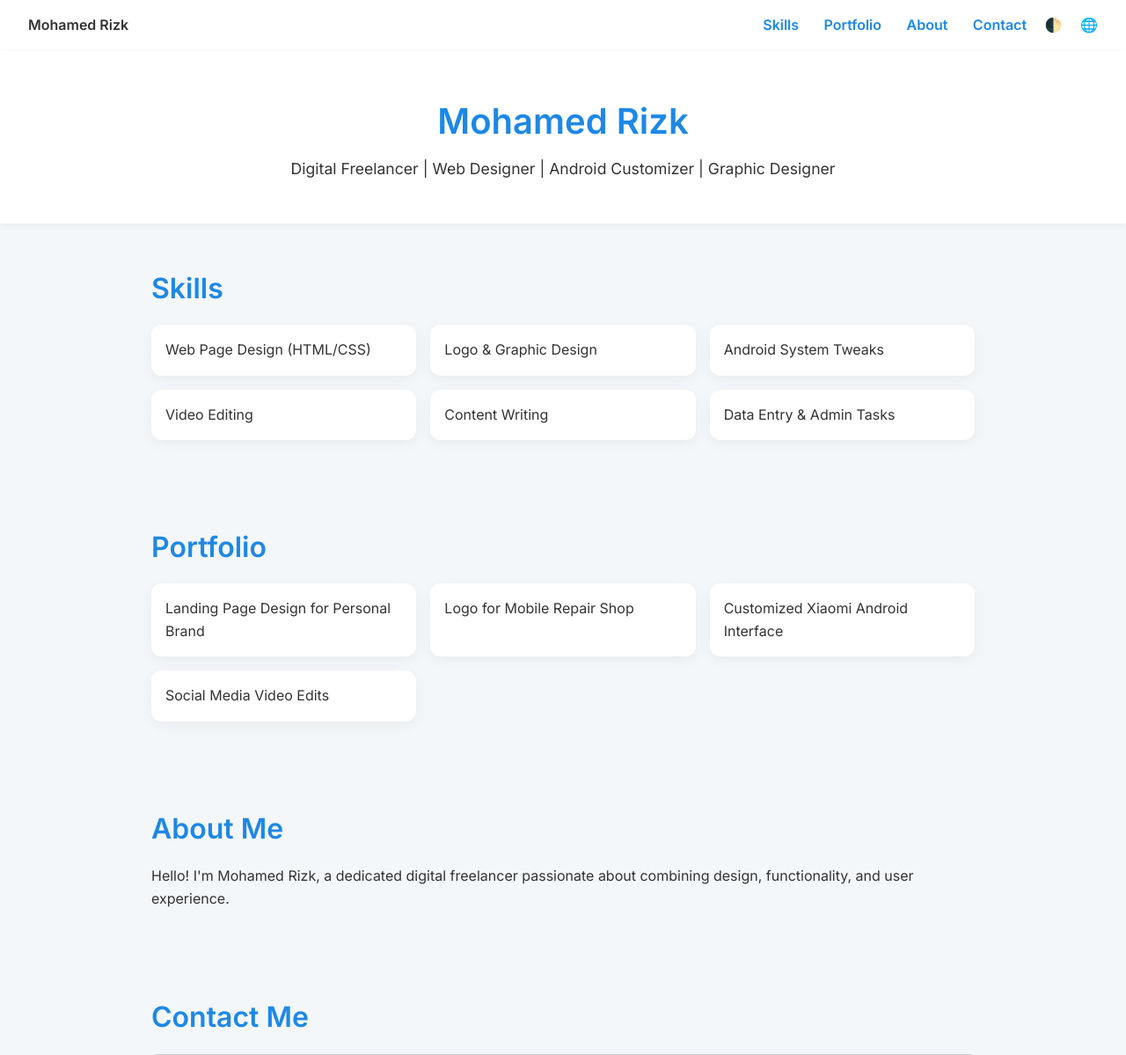
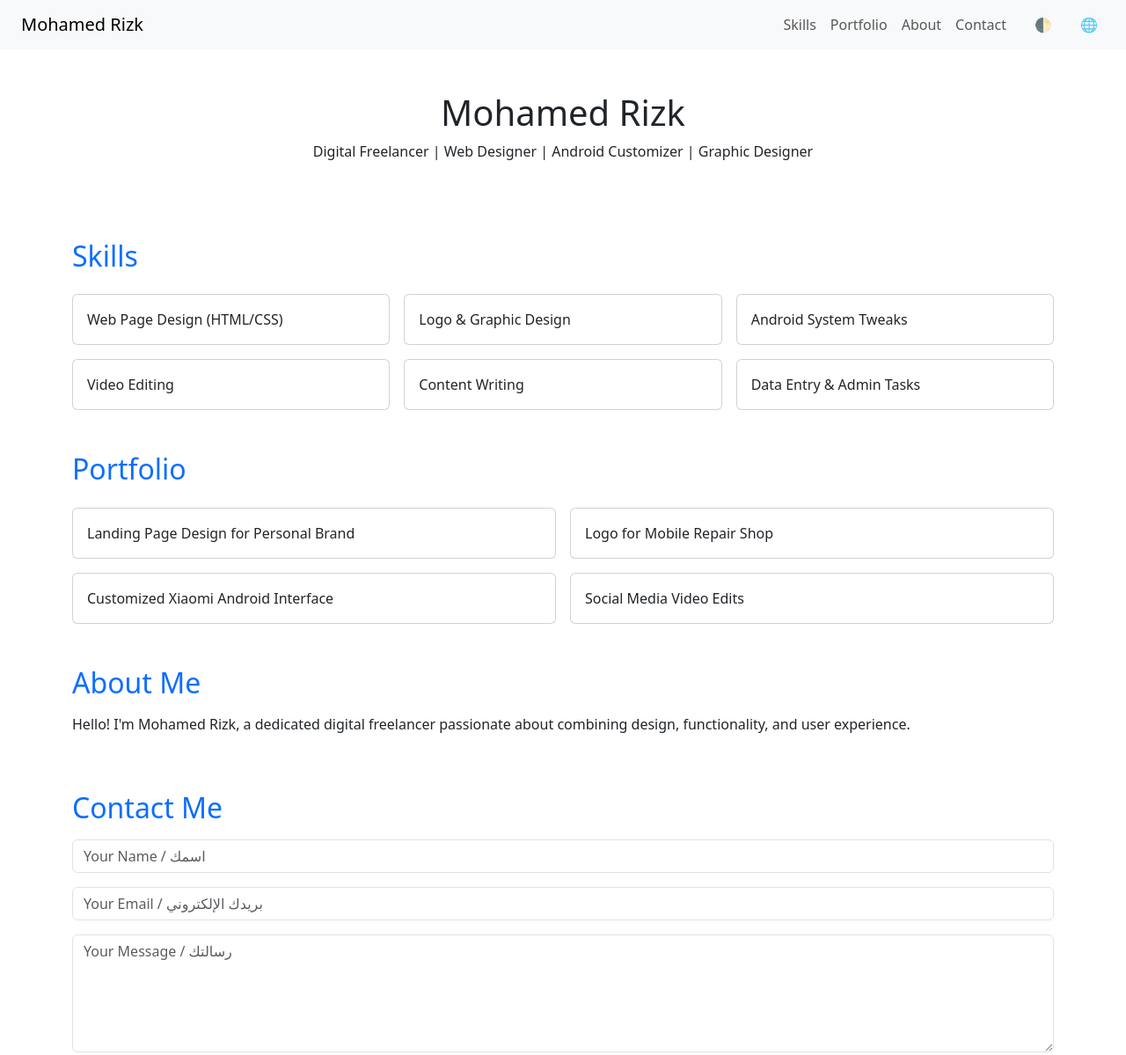
Before and after one commit to Mimo1Tech/Mohamed-portfolio, a plain HTML site: page index.html in a window 1280 px wide. Shown: the top 1199 px of the page at 88% size. Drawn offline with nearby package versions, Linux system fonts and the light colour scheme.

Commit message:
Update index.html

```diff
--- a/index.html
+++ b/index.html
@@ -1,167 +1,80 @@
-<!DOCTYPE html>
-<html lang="en">
+<!DOCTYPE html><html lang="en">
 <head>
   <meta charset="UTF-8" />
   <meta name="viewport" content="width=device-width, initial-scale=1.0" />
   <title>Mohamed Rizk | Digital Freelancer</title>
-  <link href="https://fonts.googleapis.com/css2?family=Inter:wght@400;600&display=swap" rel="stylesheet">
+  <link href="https://cdn.jsdelivr.net/npm/bootstrap@5.3.0/dist/css/bootstrap.min.css" rel="stylesheet">
   <style>
-    :root {
-      --bg-color: #f4f7fa;
-      --text-color: #333;
-      --card-color: #ffffff;
-      --primary: #1e88e5;
-    }
     body.dark {
-      --bg-color: #121212;
-      --text-color: #f0f0f0;
-      --card-color: #1e1e1e;
-    }
-    * {
-      margin: 0;
-      padding: 0;
-      box-sizing: border-box;
-      font-family: 'Inter', sans-serif;
-    }
-    body {
-      background-color: var(--bg-color);
-      color: var(--text-color);
-      line-height: 1.6;
-    }
-    nav {
-      background: var(--card-color);
-      padding: 1rem 2rem;
-      box-shadow: 0 2px 10px rgba(0, 0, 0, 0.05);
-      display: flex;
-      justify-content: space-between;
-      align-items: center;
-    }
-    nav a {
-      color: var(--primary);
-      text-decoration: none;
-      margin-left: 1.5rem;
-      font-weight: 600;
+      background-color: #121212;
+      color: #f0f0f0;
     }
     .switch {
       cursor: pointer;
       margin-left: 1rem;
     }
-    header {
-      background-color: var(--card-color);
-      padding: 3rem 2rem;
-      text-align: center;
-      box-shadow: 0 2px 10px rgba(0, 0, 0, 0.05);
-    }
-    header h1 {
-      font-size: 2.5rem;
-      color: var(--primary);
-    }
-    header p {
-      font-size: 1.1rem;
-      margin-top: 0.5rem;
-    }
-    section {
-      padding: 3rem 2rem;
-      max-width: 1000px;
-      margin: auto;
-    }
-    h2 {
-      font-size: 2rem;
-      margin-bottom: 1rem;
-      color: var(--primary);
-    }
-    .grid {
-      display: grid;
-      grid-template-columns: repeat(auto-fit, minmax(250px, 1fr));
-      gap: 1rem;
-    }
-    .card {
-      background-color: var(--card-color);
-      padding: 1rem;
-      border-radius: 12px;
-      box-shadow: 0 4px 15px rgba(0,0,0,0.05);
-    }
-    form input, form textarea, form button {
-      width: 100%;
-      padding: 10px;
-      margin-bottom: 1rem;
-      border-radius: 6px;
-      border: 1px solid #ccc;
-    }
-    form button {
-      background-color: var(--primary);
-      color: white;
-      border: none;
-      cursor: pointer;
-    }
-    footer {
-      text-align: center;
-      padding: 2rem;
-      font-size: 0.9rem;
-      background: var(--card-color);
-      margin-top: 3rem;
-    }
   </style>
 </head>
 <body>
-  <nav>
-    <div><strong>Mohamed Rizk</strong></div>
-    <div>
-      <a href="#skills">Skills</a>
-      <a href="#portfolio">Portfolio</a>
-      <a href="#about">About</a>
-      <a href="#contact">Contact</a>
-      <span class="switch" onclick="toggleDarkMode()">🌓</span>
-      <span class="switch" onclick="toggleLang()">🌐</span>
+  <nav class="navbar navbar-expand-lg navbar-light bg-light px-4">
+    <a class="navbar-brand" href="#">Mohamed Rizk</a>
+    <button class="navbar-toggler" type="button" data-bs-toggle="collapse" data-bs-target="#navbarNav">
+      <span class="navbar-toggler-icon"></span>
+    </button>
+    <div class="collapse navbar-collapse" id="navbarNav">
+      <ul class="navbar-nav ms-auto">
+        <li class="nav-item"><a class="nav-link" href="#skills">Skills</a></li>
+        <li class="nav-item"><a class="nav-link" href="#portfolio">Portfolio</a></li>
+        <li class="nav-item"><a class="nav-link" href="#about">About</a></li>
+        <li class="nav-item"><a class="nav-link" href="#contact">Contact</a></li>
+        <li class="nav-item"><span class="nav-link switch" onclick="toggleDarkMode()">🌓</span></li>
+        <li class="nav-item"><span class="nav-link switch" onclick="toggleLang()">🌐</span></li>
+      </ul>
     </div>
-  </nav>
-  <header>
+  </nav>  <header class="text-center py-5">
     <h1 data-en="Mohamed Rizk" data-ar="محمد رزق">Mohamed Rizk</h1>
-    <p data-en="Digital Freelancer | Web Designer | Android Customizer | Graphic Designer"
-       data-ar="مستقل رقمي | مصمم مواقع | مخصص أندرويد | مصمم جرافيك">
-       Digital Freelancer | Web Designer | Android Customizer | Graphic Designer
-    </p>
-  </header>
-  <section id="skills">
-    <h2 data-en="Skills" data-ar="المهارات">Skills</h2>
-    <div class="grid">
-      <div class="card" data-en="Web Page Design (HTML/CSS)" data-ar="تصميم صفحات الويب (HTML/CSS)">Web Page Design (HTML/CSS)</div>
-      <div class="card" data-en="Logo & Graphic Design" data-ar="تصميم الشعارات والجرافيك">Logo & Graphic Design</div>
-      <div class="card" data-en="Android System Tweaks" data-ar="تعديلات نظام الأندرويد">Android System Tweaks</div>
-      <div class="card" data-en="Video Editing" data-ar="مونتاج الفيديو">Video Editing</div>
-      <div class="card" data-en="Content Writing" data-ar="كتابة المحتوى">Content Writing</div>
-      <div class="card" data-en="Data Entry & Admin Tasks" data-ar="إدخال البيانات والمهام الإدارية">Data Entry & Admin Tasks</div>
+    <p data-en="Digital Freelancer | Web Designer | Android Customizer | Graphic Designer" data-ar="مستقل رقمي | مصمم مواقع | مخصص أندرويد | مصمم جرافيك">Digital Freelancer | Web Designer | Android Customizer | Graphic Designer</p>
+  </header>  <section id="skills" class="container py-4">
+    <h2 class="text-primary mb-4" data-en="Skills" data-ar="المهارات">Skills</h2>
+    <div class="row g-3">
+      <div class="col-md-4"><div class="card p-3" data-en="Web Page Design (HTML/CSS)" data-ar="تصميم صفحات الويب (HTML/CSS)">Web Page Design (HTML/CSS)</div></div>
+      <div class="col-md-4"><div class="card p-3" data-en="Logo & Graphic Design" data-ar="تصميم الشعارات والجرافيك">Logo & Graphic Design</div></div>
+      <div class="col-md-4"><div class="card p-3" data-en="Android System Tweaks" data-ar="تعديلات نظام الأندرويد">Android System Tweaks</div></div>
+      <div class="col-md-4"><div class="card p-3" data-en="Video Editing" data-ar="مونتاج الفيديو">Video Editing</div></div>
+      <div class="col-md-4"><div class="card p-3" data-en="Content Writing" data-ar="كتابة المحتوى">Content Writing</div></div>
+      <div class="col-md-4"><div class="card p-3" data-en="Data Entry & Admin Tasks" data-ar="إدخال البيانات والمهام الإدارية">Data Entry & Admin Tasks</div></div>
     </div>
-  </section>
-  <section id="portfolio">
-    <h2 data-en="Portfolio" data-ar="نماذج الأعمال">Portfolio</h2>
-    <div class="grid">
-      <div class="card" data-en="Landing Page Design for Personal Brand" data-ar="تصميم صفحة هبوط لعلامة شخصية">Landing Page Design for Personal Brand</div>
-      <div class="card" data-en="Logo for Mobile Repair Shop" data-ar="شعار لمحل صيانة موبايلات">Logo for Mobile Repair Shop</div>
-      <div class="card" data-en="Customized Xiaomi Android Interface" data-ar="واجهة شاومي معدّلة">Customized Xiaomi Android Interface</div>
-      <div class="card" data-en="Social Media Video Edits" data-ar="مونتاج فيديوهات للسوشيال ميديا">Social Media Video Edits</div>
+  </section>  <section id="portfolio" class="container py-4">
+    <h2 class="text-primary mb-4" data-en="Portfolio" data-ar="نماذج الأعمال">Portfolio</h2>
+    <div class="row g-3">
+      <div class="col-md-6"><div class="card p-3" data-en="Landing Page Design for Personal Brand" data-ar="تصميم صفحة هبوط لعلامة شخصية">Landing Page Design for Personal Brand</div></div>
+      <div class="col-md-6"><div class="card p-3" data-en="Logo for Mobile Repair Shop" data-ar="شعار لمحل صيانة موبايلات">Logo for Mobile Repair Shop</div></div>
+      <div class="col-md-6"><div class="card p-3" data-en="Customized Xiaomi Android Interface" data-ar="واجهة شاومي معدّلة">Customized Xiaomi Android Interface</div></div>
+      <div class="col-md-6"><div class="card p-3" data-en="Social Media Video Edits" data-ar="مونتاج فيديوهات للسوشيال ميديا">Social Media Video Edits</div></div>
     </div>
-  </section>
-  <section id="about">
-    <h2 data-en="About Me" data-ar="من أنا">About Me</h2>
+  </section>  <section id="about" class="container py-4">
+    <h2 class="text-primary mb-3" data-en="About Me" data-ar="من أنا">About Me</h2>
     <p data-en="Hello! I'm Mohamed Rizk, a dedicated digital freelancer passionate about combining design, functionality, and user experience. Whether it's designing sleek websites, crafting unique logos, or tweaking Android systems for better performance, I deliver results that match your vision."
        data-ar="مرحبًا! أنا محمد رزق، مستقل رقمي شغوف بدمج التصميم مع الأداء وتجربة المستخدم. سواء في تصميم المواقع، أو الشعارات، أو تعديل نظام الأندرويد – أقدّم نتائج تُلبي رؤيتك.">
        Hello! I'm Mohamed Rizk, a dedicated digital freelancer passionate about combining design, functionality, and user experience.
     </p>
-  </section>
-  <section id="contact">
-    <h2 data-en="Contact Me" data-ar="تواصل معي">Contact Me</h2>
+  </section>  <section id="contact" class="container py-4">
+    <h2 class="text-primary mb-3" data-en="Contact Me" data-ar="تواصل معي">Contact Me</h2>
     <form action="#" method="post">
-      <input type="text" name="name" placeholder="Your Name / اسمك" required>
-      <input type="email" name="email" placeholder="Your Email / بريدك الإلكتروني" required>
-      <textarea name="message" rows="5" placeholder="Your Message / رسالتك" required></textarea>
-      <button type="submit" data-en="Send Message" data-ar="إرسال الرسالة">Send Message</button>
+      <div class="mb-3">
+        <input type="text" class="form-control" name="name" placeholder="Your Name / اسمك" required>
+      </div>
+      <div class="mb-3">
+        <input type="email" class="form-control" name="email" placeholder="Your Email / بريدك الإلكتروني" required>
+      </div>
+      <div class="mb-3">
+        <textarea name="message" class="form-control" rows="5" placeholder="Your Message / رسالتك" required></textarea>
+      </div>
+      <button type="submit" class="btn btn-primary" data-en="Send Message" data-ar="إرسال الرسالة">Send Message</button>
     </form>
-  </section>
-  <footer>
+  </section>  <footer class="text-center bg-light py-3 mt-5">
     &copy; 2025 <span data-en="Mohamed Rizk" data-ar="محمد رزق">Mohamed Rizk</span>. All rights reserved.
-  </footer>
-  <script>
+  </footer>  <script>
     function toggleDarkMode() {
       document.body.classList.toggle('dark');
     }
@@ -173,6 +86,5 @@
         el.innerText = isEnglish ? el.getAttribute('data-ar') : el.getAttribute('data-en');
       });
     }
-  </script>
-</body>
+  </script>  <script src="https://cdn.jsdelivr.net/npm/bootstrap@5.3.0/dist/js/bootstrap.bundle.min.js"></script></body>
 </html>
```
